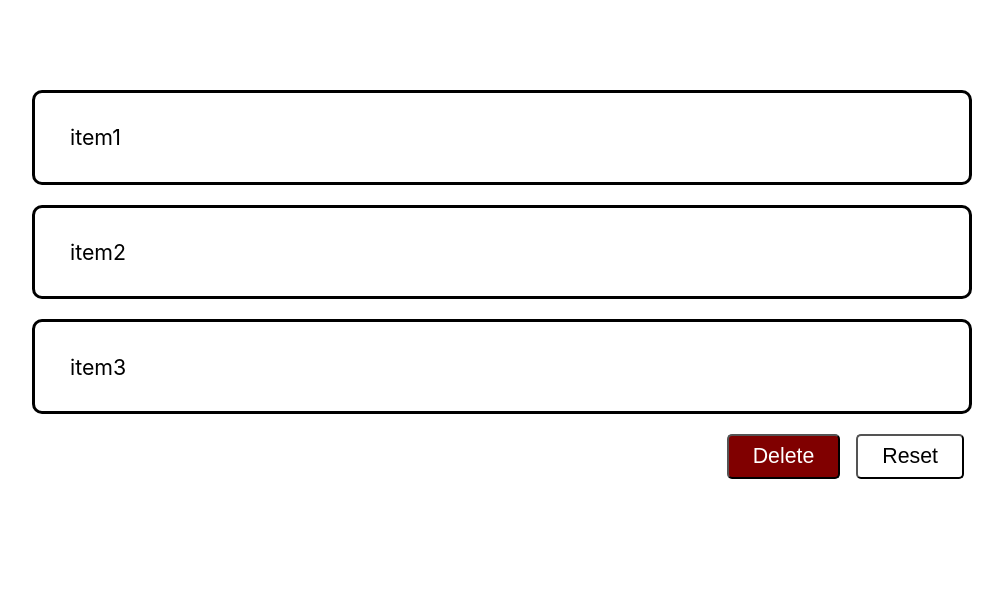
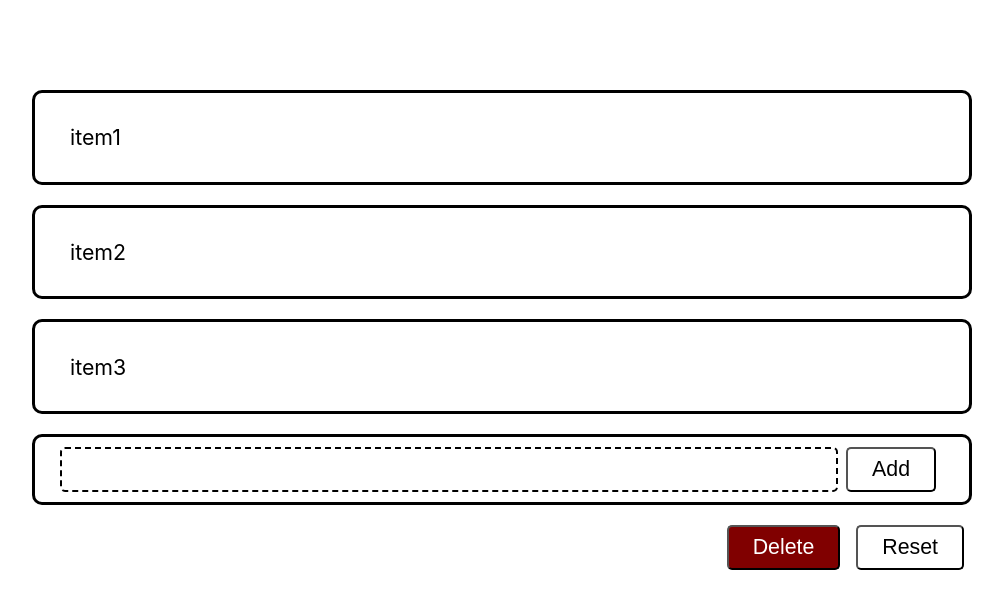
Before and after one commit to dreiki/todo-ts-1, a React (Vite) app: page / in a window 1280 px wide. Shown: the top 608 px of the page, without its empty margins (138-1141 px from the left). Built offline with nearby package versions, Linux system fonts and the light colour scheme.

Commit message:
add input function

```diff
--- a/src/Todo.css
+++ b/src/Todo.css
@@ -36,7 +36,7 @@
     justify-content: end;
 }
 
-.Reseter {
+.Normal {
     background-color: white;
 }
 
@@ -56,3 +56,13 @@ button:active {
     background-color: black;
     color: white;
 }
+
+.InvisibleInput {
+    background-color: white;
+    border-radius: 5px;
+    border-style: dashed;
+    border-color: black;
+    font-size: 16pt;
+    padding: 0.5rem;
+    flex: auto;
+}
--- a/src/Todo.tsx
+++ b/src/Todo.tsx
@@ -11,6 +11,16 @@ function TodoItems(props) {
     )
 }
 
+function TodoItemsInput(props) {
+    return(
+        <div className={`TodoContainer`}>
+            <input className="InvisibleInput" name="Input" value={props.value} onInput={props.onChange}></input>
+            <button className="Normal" onClick={props.onClick}> Add</button>
+            {/* <p className={`ItemDesc ${checkedtoggle[0]}`}>{props.text}</p> */}
+        </div>
+    )
+}
+
 function Todo() {
     // type DataFormat = {id:number,description:string,checked:boolean}
     const originData = [
@@ -20,6 +30,7 @@ function Todo() {
     ]
 
     const [data,setData] = useState(originData)
+    const [input,setInput] = useState("")
 
 
     function FlipCheck(index,checkstatus){
@@ -52,6 +63,15 @@ function Todo() {
         setData([...temporaryFlipData])
     }
 
+    function AddNewData(newdata){
+        if (newdata != "") {
+            let temporaryData=data
+            temporaryData.push({id:temporaryData.length+1,description:newdata,checked:false})
+            console.log(temporaryData)
+            setData([...temporaryData])
+        }
+    }
+
     let dataTodoComponent = []
     for (let i of data) {
         dataTodoComponent.push(<TodoItems text={i.description} status={i.checked} onClick={()=>FlipCheck(i.id,!i.checked)}/>)
@@ -60,9 +80,10 @@ function Todo() {
     return(
         <div className='Todo'>
             {dataTodoComponent}
+            <TodoItemsInput onClick={()=>AddNewData(input)} onChange={(e)=>setInput(e.target.value)}/>
             <div className='ButtonGroup'>
                 <button className="Deleter" onClick={()=>DeleteData()}>Delete</button>
-                <button className="Reseter" onClick={()=>FlipCheckResetAll()}>Reset</button>
+                <button className="Normal" onClick={()=>FlipCheckResetAll()}>Reset</button>
             </div>
         </div>
     )
```
